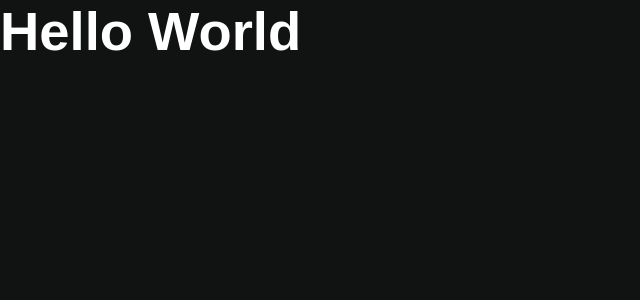
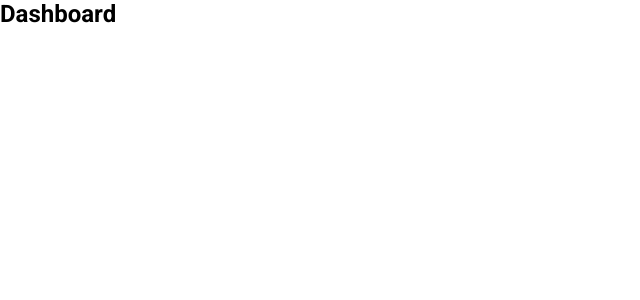
Before and after one commit to pauloWeslleY/app_dashboard, a React (Vite) app: page / in a window 1280 px wide. Shown: the top 300 px of the page, without its empty margins (0-640 px from the left). Built offline with nearby package versions, Linux system fonts and the light colour scheme.

Commit message:
feat: GlobalStyles with styled-components

```diff
--- a/index.html
+++ b/index.html
@@ -7,7 +7,7 @@
     <meta charset="UTF-8" />
     <link rel="icon" type="image/svg+xml" href="/logo.svg" />
     <meta name="viewport" content="width=device-width, initial-scale=1.0" />
-    <title>App | Dashboard</title>
+    <title>App - Dashboard</title>
 
     <link
       href="https://fonts.googleapis.com/css2?family=Roboto:wght@100;300;400;500;700&display=swap"
--- a/package.json
+++ b/package.json
@@ -11,11 +11,13 @@
   },
   "dependencies": {
     "react": "^18.2.0",
-    "react-dom": "^18.2.0"
+    "react-dom": "^18.2.0",
+    "styled-components": "^5.3.11"
   },
   "devDependencies": {
     "@types/react": "^18.0.28",
     "@types/react-dom": "^18.0.11",
+    "@types/styled-components": "^5.1.26",
     "@typescript-eslint/eslint-plugin": "^5.59.7",
     "@typescript-eslint/parser": "^5.57.1",
     "@vitejs/plugin-react": "^4.0.0",
--- a/src/App.tsx
+++ b/src/App.tsx
@@ -1,7 +1,11 @@
-export function App() {
+import GlobalStyles from './styles/GlobalStyles'
+import { Dashboard } from './pages/Dashboard'
+
+export const App: React.FC = () => {
   return (
     <>
-      <h1>Hello World</h1>
+      <GlobalStyles />
+      <Dashboard />
     </>
   )
 }
--- a/src/global.css
+++ /dev/null
@@ -1,12 +0,0 @@
-* {
-  margin: 0;
-  padding: 0;
-  box-sizing: border-box;
-}
-
-body {
-  background-color: #111212;
-  color: #fff;
-  font-size: 1.7rem;
-  font-family: Arial, Helvetica, sans-serif;
-}
--- a/src/main.tsx
+++ b/src/main.tsx
@@ -1,7 +1,6 @@
 import React from 'react'
 import ReactDOM from 'react-dom/client'
 import { App } from './App.tsx'
-import './global.css'
 
 const HTMLElement = document.getElementById('root') as HTMLElement
 
--- /dev/null
+++ b/src/styles/GlobalStyles.ts
@@ -0,0 +1,23 @@
+import { createGlobalStyle } from 'styled-components'
+
+export default createGlobalStyle`
+  * {
+    margin: 0;
+    padding: 0;
+    box-sizing: border-box;
+  }
+
+  html, body, #root {
+    height: 100%;
+  }
+
+  *, button, input {
+    border: 0;
+    outline: 0;
+    font-family: 'Roboto', sans-serif;
+  }
+
+  button {
+    cursor: pointer;
+  }
+`
```
Also changed, not shown: 1 other file (tests, documents, lock files or other folders).
